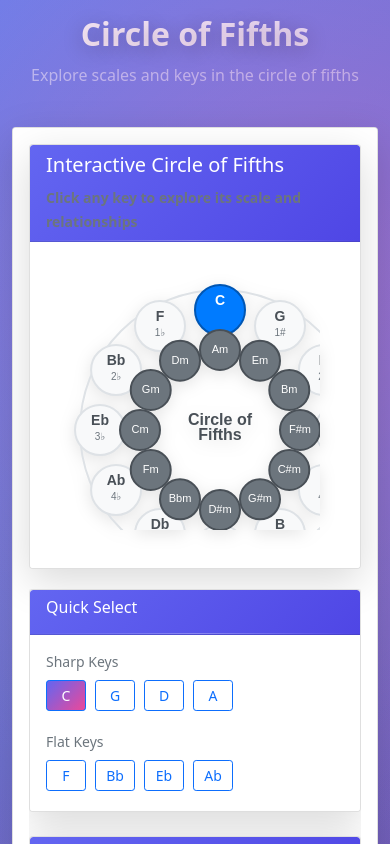
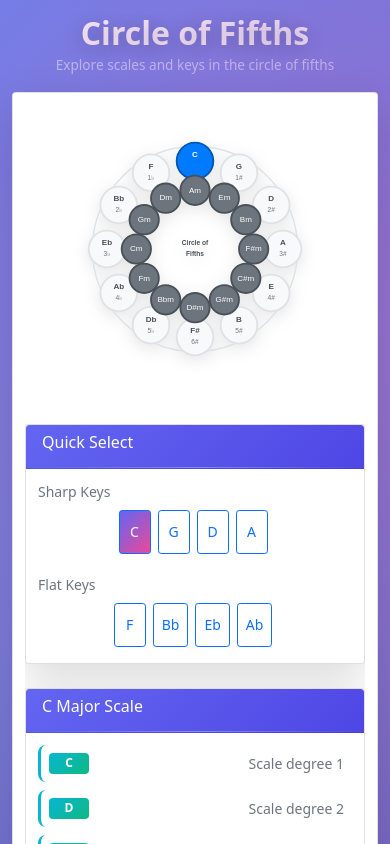
Before and after one commit to goncaloestrelado/proj-acordes, a React (Create React App) app: page / in a window 390 px wide. Shown: the top 844 px of the page. Built offline with nearby package versions, Linux system fonts and the light colour scheme.

Commit message:
Enhance mobile responsiveness and UI for Circle of Fifths application; update index.html, App.js, App.css, CircleOfFifths.js, and CircleOfFifths.css for improved touch interactions and visual consistency.

```diff
--- a/public/index.html
+++ b/public/index.html
@@ -3,8 +3,13 @@
   <head>
     <meta charset="utf-8" />
     <link rel="icon" href="%PUBLIC_URL%/favicon.ico" />
-    <meta name="viewport" content="width=device-width, initial-scale=1" />
-    <meta name="theme-color" content="#000000" />
+    <meta
+      name="viewport"
+      content="width=device-width, initial-scale=1, maximum-scale=1, user-scalable=no, viewport-fit=cover"
+    />
+    <meta name="theme-color" content="#6366f1" />
+    <meta name="apple-mobile-web-app-capable" content="yes" />
+    <meta name="apple-mobile-web-app-status-bar-style" content="black-translucent" />
     <meta name="description" content="Interactive Circle of Fifths application for exploring musical scales and keys" />
     <link rel="apple-touch-icon" href="%PUBLIC_URL%/logo192.png" />
     <!--
--- a/src/App.css
+++ b/src/App.css
@@ -30,7 +30,7 @@
 .app-container {
   min-height: 100vh;
   background: var(--bg-purple);
-  padding: 20px 0;
+  padding: 15px 0;
   position: relative;
   overflow-x: hidden;
 }
@@ -53,24 +53,31 @@
   color: white;
   font-weight: 800;
   text-shadow: 0 4px 20px rgba(0, 0, 0, 0.3);
-  margin-bottom: 10px;
-  font-size: 3.5rem;
+  margin-bottom: 5px;
+  font-size: clamp(2rem, 5vw, 3.5rem);
   background: linear-gradient(45deg, #fff, #e0e7ff);
   -webkit-background-clip: text;
   -webkit-text-fill-color: transparent;
   background-clip: text;
+  line-height: 1.2;
+}
+
+.subtitle {
+  font-size: clamp(0.9rem, 2.5vw, 1rem);
+  margin-bottom: 0;
 }
 
 /* Main Card */
 .main-card {
   border: none;
   box-shadow: var(--shadow-heavy);
-  border-radius: 24px;
-  overflow: hidden;
+  border-radius: 20px;
+  overflow: visible; /* Changed to visible to prevent clipping Circle of Fifths */
   backdrop-filter: blur(20px);
   background: var(--glass-bg);
   border: 1px solid var(--glass-border);
   position: relative;
+  margin: 0 10px;
 }
 
 .main-card::before {
@@ -81,6 +88,14 @@
   right: 0;
   height: 1px;
   background: linear-gradient(90deg, transparent, rgba(255, 255, 255, 0.4), transparent);
+}
+
+/* Circle Card for Mobile */
+.circle-card {
+  border: none !important;
+  box-shadow: none !important;
+  background: transparent !important;
+  overflow: visible !important; /* Allow hover effects to show */
 }
 
 /* Custom Tabs */
@@ -346,41 +361,173 @@
 @media (max-width: 992px) {
   .scale-info-panel {
     margin-top: 20px;
+    max-height: none;
   }
 
   .circle-container {
-    padding: 15px;
+    padding: 10px;
   }
 
   .circle-svg {
     width: 280px;
     height: 280px;
   }
+
+  .main-card {
+    margin: 0 5px;
+  }
 }
 
 @media (max-width: 768px) {
+  .app-container {
+    padding: 10px 0;
+  }
+
+  .main-title {
+    font-size: 2.5rem;
+    margin-bottom: 5px;
+  }
+
+  .subtitle {
+    font-size: 0.9rem;
+  }
+
   .circle-svg {
-    width: 250px;
-    height: 250px;
+    width: min(90vw, 280px);
+    height: min(90vw, 280px);
+  }
+
+  .circle-container {
+    padding: 5px;
   }
 
   .scale-info-panel {
-    max-height: 400px;
+    max-height: none;
+    margin-top: 15px;
   }
 
   .key-button-compact {
     min-width: 40px;
+    height: 35px;
     font-size: 0.8rem;
+    padding: 4px 6px;
+  }
+
+  .key-buttons-compact {
+    gap: 4px;
+  }
+
+  .scale-notes-vertical {
+    max-height: 250px;
+  }
+
+  .scale-note-badge {
+    font-size: 0.85rem;
+    padding: 6px 8px;
+    min-width: 45px;
+  }
+
+  .card-header {
+    padding: 15px;
+  }
+
+  .card-body {
+    padding: 15px;
+  }
+
+  .main-card .card-body {
+    padding: 15px !important;
+  }
+}
+
+@media (max-width: 576px) {
+  .main-title {
+    font-size: 2rem;
+  }
+
+  .subtitle {
+    font-size: 0.85rem;
+  }
+
+  .circle-svg {
+    width: min(85vw, 250px);
+    height: min(85vw, 250px);
+  }
+
+  .key-button-compact {
+    min-width: 35px;
+    height: 32px;
+    font-size: 0.75rem;
+  }
+
+  .scale-note-badge {
+    font-size: 0.8rem;
+    padding: 5px 7px;
+    min-width: 40px;
+  }
+
+  .card-header h5,
+  .card-header h6 {
+    font-size: 1rem;
+  }
+
+  .main-card {
+    margin: 0;
+    border-radius: 15px;
+  }
+}
+
+@media (max-width: 425px) {
+  .main-title {
+    font-size: 1.8rem;
+    line-height: 1.1;
+  }
+
+  .circle-svg {
+    width: min(82vw, 220px);
+    height: min(82vw, 220px);
+  }
+
+  .key-buttons-compact {
+    gap: 3px;
+    justify-content: center;
+  }
+
+  .key-button-compact {
+    min-width: 32px;
+    height: 30px;
+    font-size: 0.7rem;
+  }
+
+  .scale-notes-vertical {
+    max-height: 200px;
+  }
+
+  .card-header {
+    padding: 12px;
+  }
+
+  .card-body {
+    padding: 12px;
+  }
+
+  .main-card .card-body {
+    padding: 12px !important;
   }
 }
 .card {
   border: none;
   box-shadow: var(--shadow-medium);
   border-radius: 20px;
-  overflow: hidden;
+  overflow: visible; /* Changed from hidden to visible to prevent clipping */
   margin-bottom: 24px;
   backdrop-filter: blur(10px);
   background: rgba(255, 255, 255, 0.95);
+}
+
+/* Exception for cards that need overflow hidden */
+.card:not(.circle-card) {
+  overflow: hidden;
 }
 
 .card-header {
@@ -426,12 +573,17 @@
   padding: 8px 20px;
   font-weight: 600;
   transition: all 0.3s ease;
+  min-height: 44px; /* Touch-friendly minimum size */
+  display: flex;
+  align-items: center;
+  justify-content: center;
 }
 
-.btn-outline-success:hover {
+.btn-outline-success:hover,
+.btn-outline-success:active {
   background: var(--success-color);
   color: white;
-  transform: scale(1.05);
+  transform: scale(1.02);
   box-shadow: 0 4px 15px rgba(16, 185, 129, 0.3);
 }
 
@@ -443,12 +595,30 @@
   padding: 10px 24px;
   font-weight: 600;
   transition: all 0.3s ease;
+  min-height: 44px; /* Touch-friendly minimum size */
+  display: flex;
+  align-items: center;
+  justify-content: center;
 }
 
-.btn-outline-secondary:hover {
+.btn-outline-secondary:hover,
+.btn-outline-secondary:active {
   background: #6b7280;
   color: white;
   transform: scale(1.02);
+}
+
+/* Touch-friendly buttons */
+@media (max-width: 768px) {
+  .btn {
+    min-height: 44px;
+    padding: 12px 16px;
+    font-size: 0.9rem;
+  }
+
+  .key-button-compact {
+    min-height: 44px;
+  }
 }
 
 /* Responsive Design */
@@ -525,6 +695,28 @@
   animation: float 2s ease-in-out infinite;
 }
 
+/* Mobile Performance Optimizations */
+@media (max-width: 768px) {
+  /* Reduce animation complexity on mobile */
+  .key-group {
+    transition: transform 0.2s ease;
+  }
+
+  .key-group:hover {
+    transform: scale(1.1);
+    filter: none; /* Remove heavy filters on mobile */
+  }
+
+  /* Reduce backdrop blur for better performance */
+  .main-card {
+    backdrop-filter: blur(10px);
+  }
+
+  .card-body {
+    backdrop-filter: blur(5px);
+  }
+}
+
 /* Custom Badge Styles */
 .badge {
   font-size: 0.75rem;
@@ -543,6 +735,13 @@
   border: 1px solid rgba(255, 255, 255, 0.2);
 }
 
+/* Mobile-optimized glass effect */
+@media (max-width: 768px) {
+  .glass-effect {
+    backdrop-filter: blur(10px);
+  }
+}
+
 /* Hover Effects */
 .hover-lift {
   transition: all 0.3s cubic-bezier(0.4, 0, 0.2, 1);
@@ -552,3 +751,11 @@
   transform: translateY(-4px);
   box-shadow: 0 10px 30px rgba(0, 0, 0, 0.15);
 }
+
+/* Disable hover effects on touch devices */
+@media (hover: none) {
+  .hover-lift:hover {
+    transform: none;
+    box-shadow: none;
+  }
+}
--- a/src/App.js
+++ b/src/App.js
@@ -11,34 +11,34 @@ function App() {
 
   return (
     <Container fluid className="app-container">
-      <Row className="justify-content-center mb-4">
+      <Row className="justify-content-center mb-3">
         <Col xs={12}>
           <h1 className="text-center main-title">Circle of Fifths</h1>
-          <p className="text-center text-white-50">Explore scales and keys in the circle of fifths</p>
+          <p className="text-center text-white-50 subtitle">Explore scales and keys in the circle of fifths</p>
         </Col>
       </Row>
 
       <Row className="justify-content-center">
         <Col xs={12} lg={11} xl={10}>
           <Card className="main-card">
-            <Card.Body>
+            <Card.Body className="p-lg-4 p-3">
               {/* Unified Music Theory Interface */}
-              <Row>
+              <Row className="g-3 g-lg-4">
                 {/* Circle of Fifths Section */}
-                <Col lg={8} xl={7}>
-                  <Card className="h-100">
-                    <Card.Header>
-                      <h5>Interactive Circle of Fifths</h5>
+                <Col xs={12} lg={8} xl={7} className="order-1 order-lg-1">
+                  <Card className="h-100 circle-card">
+                    <Card.Header className="d-none d-md-block">
+                      <h5 className="mb-0">Interactive Circle of Fifths</h5>
                       <small className="text-muted">Click any key to explore its scale and relationships</small>
                     </Card.Header>
-                    <Card.Body className="d-flex justify-content-center align-items-center">
+                    <Card.Body className="d-flex justify-content-center align-items-center p-2 p-md-3">
                       <CircleOfFifths selectedKey={selectedKey} onKeySelect={selectKey} />
                     </Card.Body>
                   </Card>
                 </Col>
 
                 {/* Scale Information Panel */}
-                <Col lg={4} xl={5}>
+                <Col xs={12} lg={4} xl={5} className="order-2 order-lg-2">
                   <div className="scale-info-panel">
                     {/* Quick Key Selection */}
                     <Card className="mb-4">
--- a/src/components/CircleOfFifths/CircleOfFifths.css
+++ b/src/components/CircleOfFifths/CircleOfFifths.css
@@ -3,11 +3,16 @@
   display: flex;
   justify-content: center;
   align-items: center;
-  padding: 20px;
+  padding: 30px; /* Increased padding to accommodate hover scaling */
+  touch-action: manipulation; /* Improve touch responsiveness */
+  overflow: visible; /* Ensure hover effects are not clipped */
 }
 
 .circle-svg {
   filter: drop-shadow(0 4px 8px rgba(0, 0, 0, 0.1));
+  max-width: 100%;
+  height: auto;
+  overflow: visible; /* Ensure all SVG content is visible */
 }
 
 .key-group {
@@ -20,6 +25,13 @@
   filter: drop-shadow(0 3px 12px rgba(0, 0, 0, 0.25));
 }
 
+/* Touch-friendly hover effects */
+@media (hover: none) {
+  .key-group:hover {
+    transform: scale(1.1);
+  }
+}
+
 .key-circle {
   cursor: pointer;
   transition: all 0.3s cubic-bezier(0.4, 0, 0.2, 1);
@@ -30,6 +42,7 @@
   transition: all 0.3s cubic-bezier(0.4, 0, 0.2, 1);
   user-select: none;
   pointer-events: auto;
+  font-family: -apple-system, BlinkMacSystemFont, "Segoe UI", "Roboto", sans-serif;
 }
 
 .major-key:hover {
@@ -45,6 +58,7 @@
 .center-text {
   user-select: none;
   pointer-events: none;
+  font-family: -apple-system, BlinkMacSystemFont, "Segoe UI", "Roboto", sans-serif;
 }
 
 .key-text {
@@ -85,16 +99,84 @@
 
 @media (max-width: 768px) {
   .circle-container {
-    padding: 10px;
+    padding: 20px; /* Adequate padding for mobile hover effects */
   }
 
   .circle-svg {
-    width: 250px;
-    height: 250px;
+    width: min(90vw, 280px);
+    height: min(90vw, 280px);
   }
 
   .circle-info {
-    margin-top: 20px;
+    margin-top: 15px;
     text-align: center;
+    padding: 15px;
+  }
+
+  .key-text {
+    font-size: 14px;
+  }
+
+  .accidental-text {
+    font-size: 12px;
+  }
+
+  .center-text {
+    font-size: 12px;
+  }
+
+  /* Increase touch targets for mobile */
+  .key-circle {
+    stroke-width: 2.5;
+  }
+
+  .key-group:active {
+    transform: scale(1.05);
   }
 }
+
+@media (max-width: 576px) {
+  .circle-container {
+    padding: 15px; /* Still enough padding for touch interactions */
+  }
+
+  .circle-svg {
+    width: min(85vw, 250px);
+    height: min(85vw, 250px);
+  }
+
+  .key-text {
+    font-size: 12px;
+  }
+
+  .accidental-text {
+    font-size: 10px;
+  }
+
+  .center-text {
+    font-size: 10px;
+  }
+}
+
+@media (max-width: 425px) {
+  .circle-container {
+    padding: 10px; /* Minimum padding while preventing clipping */
+  }
+
+  .circle-svg {
+    width: min(82vw, 220px);
+    height: min(82vw, 220px);
+  }
+
+  .key-text {
+    font-size: 11px;
+  }
+
+  .accidental-text {
+    font-size: 9px;
+  }
+
+  .center-text {
+    font-size: 9px;
+  }
+}
--- a/src/components/CircleOfFifths/CircleOfFifths.js
+++ b/src/components/CircleOfFifths/CircleOfFifths.js
@@ -21,7 +21,7 @@ const CircleOfFifths = ({ selectedKey, onKeySelect }) => {
 
   return (
     <div className="circle-container">
-      <svg width="300" height="300" className="circle-svg">
+      <svg width="300" height="300" viewBox="0 0 300 300" className="circle-svg" preserveAspectRatio="xMidYMid meet">
         {/* Outer circle */}
         <circle cx={centerX} cy={centerY} r={radius + 20} fill="none" stroke="#dee2e6" strokeWidth="2" />
 
```
